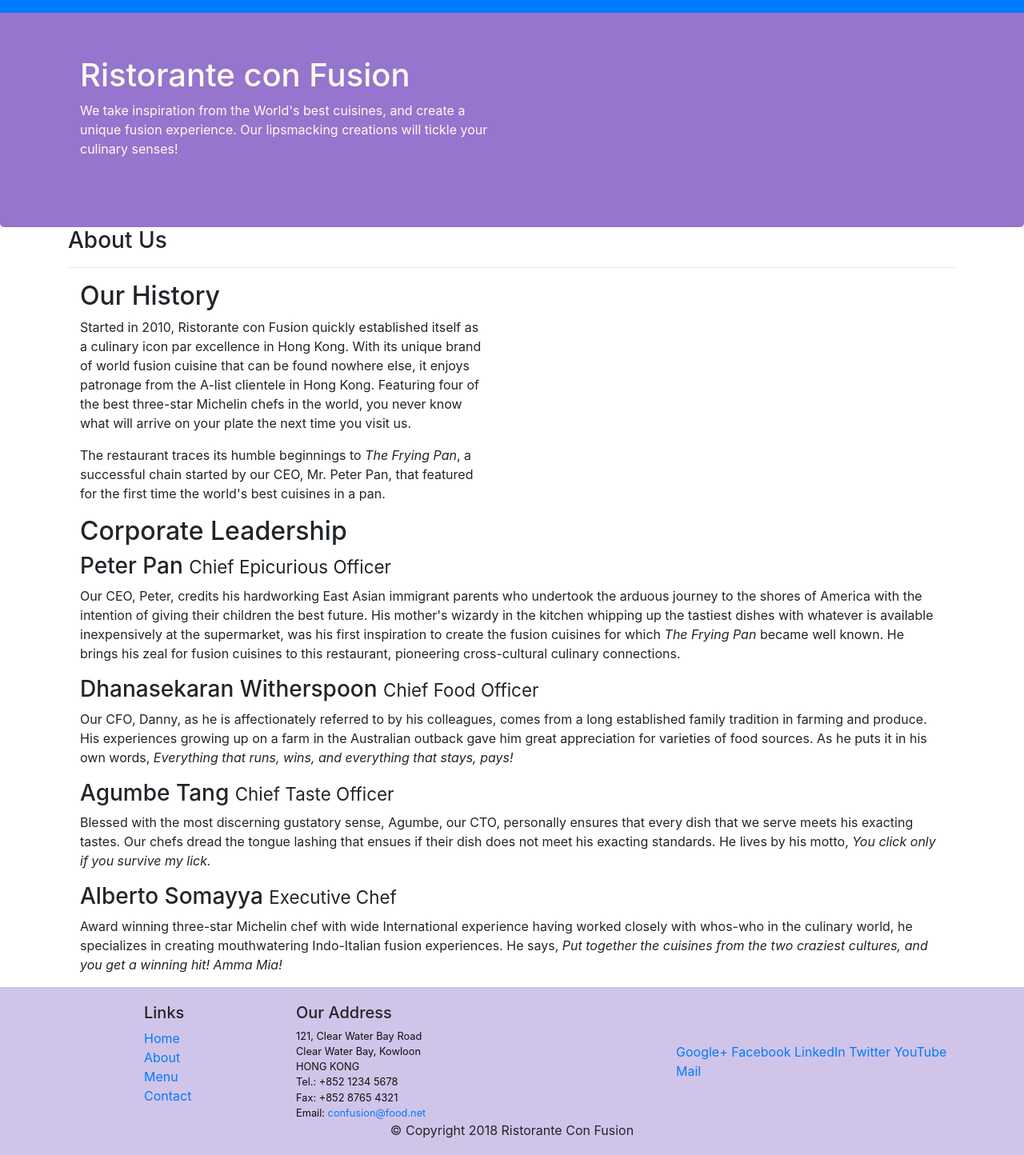
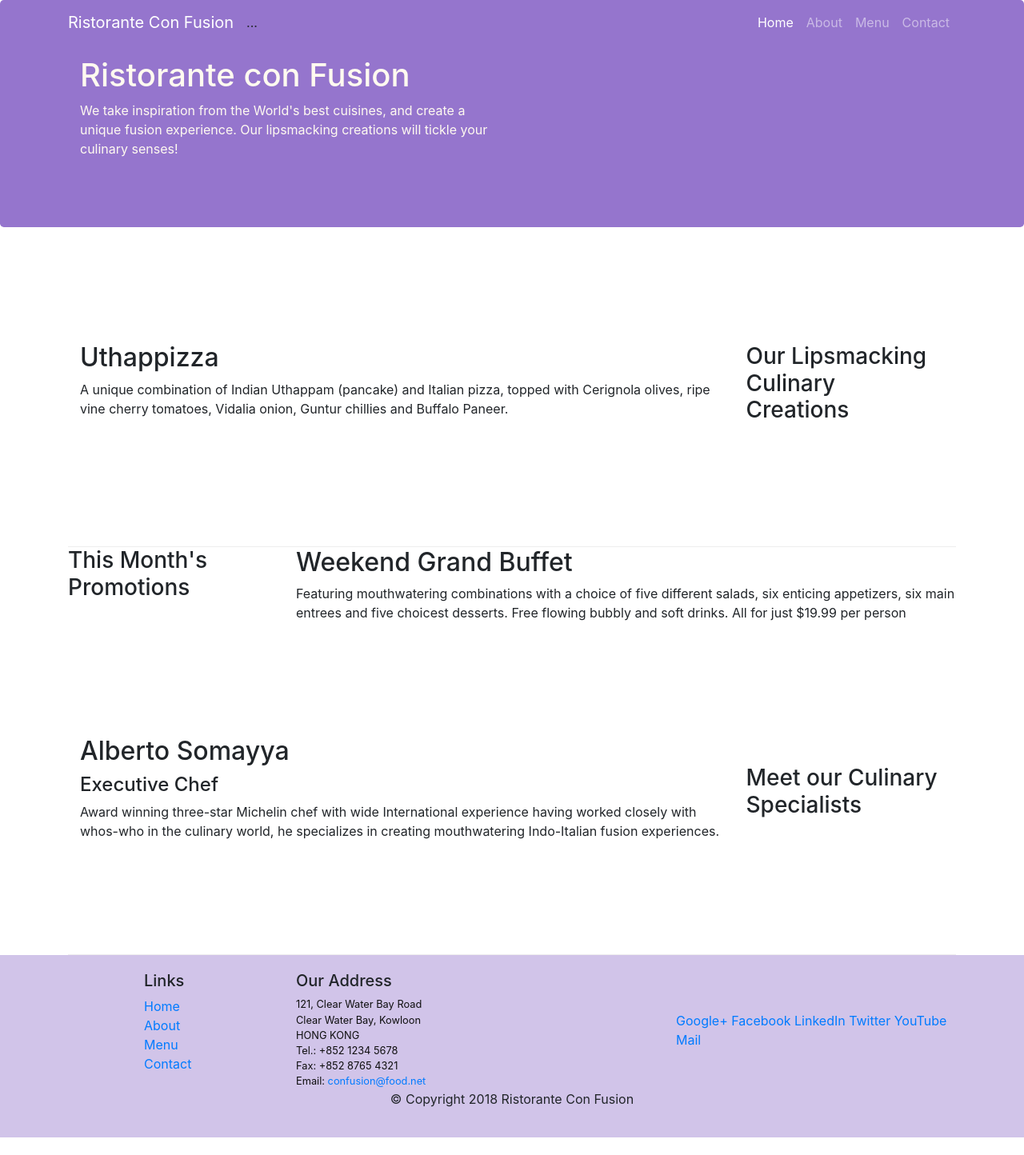
Before and after one commit to alteregoprofile/fsd_coursera_trialerror, a website: page index.html in a window 1280 px wide. Shown: the whole page at 80% size. After the commit the page ends 1422 px from the top, so only its background shows below. Drawn offline with nearby package versions, Linux system fonts and the light colour scheme.

Commit message:
nav bar and such

```diff
--- a/index.html
+++ b/index.html
@@ -1,3 +1,4 @@
+
 <!DOCTYPE html>
 <html lang="en">
 
@@ -13,7 +14,25 @@
 </head>
 
 <body>
-    <nav class="navbar navbar-dark navbar-expand-sm bg-primary fixed-top"></nav>
+    <nav class="navbar navbar-dark navbar-expand-sm fixed-top">
+        <div class="container">
+            <button class="navbar-toggler" type="button" data-toggle="collapse" data-target="#Navbar">
+                <span class="navbar-toggler-icon"></span>
+            </button>
+           <a class="navbar-brand" href="#">Ristorante Con Fusion</a>
+           <div class="collapse navbar-collapse" id="Navbar">
+            <ul class="navbar-nav mr-auto"> ... </ul>
+        <div>
+                <ul class="navbar-nav mr-auto">
+                    <li class="nav-item active"><a class="nav-link" href="./index.html">Home</a></li>
+                    <li class="nav-item"><a class="nav-link" href="./about.html">About</a></li>
+                    <li class="nav-item"><a class="nav-link" href="#">Menu</a></li>
+                    <li class="nav-item"><a class="nav-link" href="#">Contact</a></li>
+                </ul>
+        </div>
+        </div>
+    </nav>
+
     <header class="jumbotron">
         <div class="container">
             <div class="row row-header">
@@ -27,53 +46,39 @@
         </div>
     </header>
 
-<div class="container">
-    <div>
-        <div>
-            <div>
-               <h3>About Us</h3>
-               <hr>
+    <div class="container">
+        <div class="row row-content align-items-center">
+            <div class="col-12 col-sm-4 order-sm-last col-md-3">
+                <h3>Our Lipsmacking Culinary Creations</h3>
             </div>
-        </div>
-
-        <div class="container">
-            <div class="row col-12 col-sm-6">
-                <h2>Our History</h2>
-                <p>Started in 2010, Ristorante con Fusion quickly established itself as a culinary icon par excellence in Hong Kong. With its unique brand of world fusion cuisine that can be found nowhere else, it enjoys patronage from the A-list clientele in Hong Kong.  Featuring four of the best three-star Michelin chefs in the world, you never know what will arrive on your plate the next time you visit us.</p>
-                <p>The restaurant traces its humble beginnings to <em>The Frying Pan</em>, a successful chain started by our CEO, Mr. Peter Pan, that featured for the first time the world's best cuisines in a pan.</p>
-            </div>
-            <div>
+            <div class="col col-sm order-sm-first col-md">
+                <h2>Uthappizza</h2>
+                <p>A unique combination of Indian Uthappam (pancake) and Italian pizza, topped with Cerignola olives, ripe vine cherry tomatoes, Vidalia onion, Guntur chillies and Buffalo Paneer.</p>
             </div>
         </div>
 
 
-        <div class="align-centre">
-            <div class="container">
-                <div>
-                <h2>Corporate Leadership</h2>
+        <div class="row">
+            <div class="col-12 col-sm-4 col-md-3">
+                <h3>This Month's Promotions</h3>
+            </div>
+            <div class="col col-sm col-md">
+                <h2>Weekend Grand Buffet</h2>
+                <p>Featuring mouthwatering combinations with a choice of five different salads, six enticing appetizers, six main entrees and five choicest desserts. Free flowing bubbly and soft drinks. All for just $19.99 per person </p>
+            </div>
+        </div>
 
-                <h3>Peter Pan <small>Chief Epicurious Officer</small></h3>
-                <p class="d-none d-sm-block">Our CEO, Peter, credits his hardworking East Asian immigrant parents who undertook the arduous journey to the shores of America with the intention of giving their children the best future. His mother's wizardy in the kitchen whipping up the tastiest dishes with whatever is available inexpensively at the supermarket, was his first inspiration to create the fusion cuisines for which <em>The Frying Pan</em> became well known. He brings his zeal for fusion cuisines to this restaurant, pioneering cross-cultural culinary connections.
-                </p>
-
-
-                <h3>Dhanasekaran Witherspoon <small>Chief Food Officer</small></h3>
-                <p class="d-none d-sm-block">Our CFO, Danny, as he is affectionately referred to by his colleagues, comes from a long established family tradition in farming and produce. His experiences growing up on a farm in the Australian outback gave him great appreciation for varieties of food sources. As he puts it in his own words, <em>Everything that runs, wins, and everything that stays, pays!</em>
-                </p>
-
-                <h3>Agumbe Tang <small>Chief Taste Officer</small></h3>
-                <p class="d-none d-sm-block">Blessed with the most discerning gustatory sense, Agumbe, our CTO, personally ensures that every dish that we serve meets his exacting tastes. Our chefs dread the tongue lashing that ensues if their dish does not meet his exacting standards. He lives by his motto, <em>You click only if you survive my lick.</em>
-                </p>
-
-                <h3>Alberto Somayya <small>Executive Chef</small></h3>
-                <p class="d-none d-sm-block">Award winning three-star Michelin chef with wide International experience having worked closely with whos-who in the culinary world, he specializes in creating mouthwatering Indo-Italian fusion experiences. He says, <em>Put together the cuisines from the two craziest cultures, and you get a winning hit! Amma Mia!</em>
-                </p>
-                </div>
+        <div class="row row-content align-items-center">
+            <div class="col-12 col-sm-4 order-sm-last col-md-3">
+                <h3>Meet our Culinary Specialists</h3>
             </div>
-       </div>
-
+            <div class="col col-sm order-sm-first col-md">
+                <h2>Alberto Somayya</h2>
+                <h4>Executive Chef</h4>
+                <p>Award winning three-star Michelin chef with wide International experience having worked closely with whos-who in the culinary world, he specializes in creating mouthwatering Indo-Italian fusion experiences. </p>
+            </div>
+        </div>
     </div>
-</div>
 
     <footer class="footer">
         <div class="container">
```
Also changed, not shown: about.html (added, +151 -0 lines).
